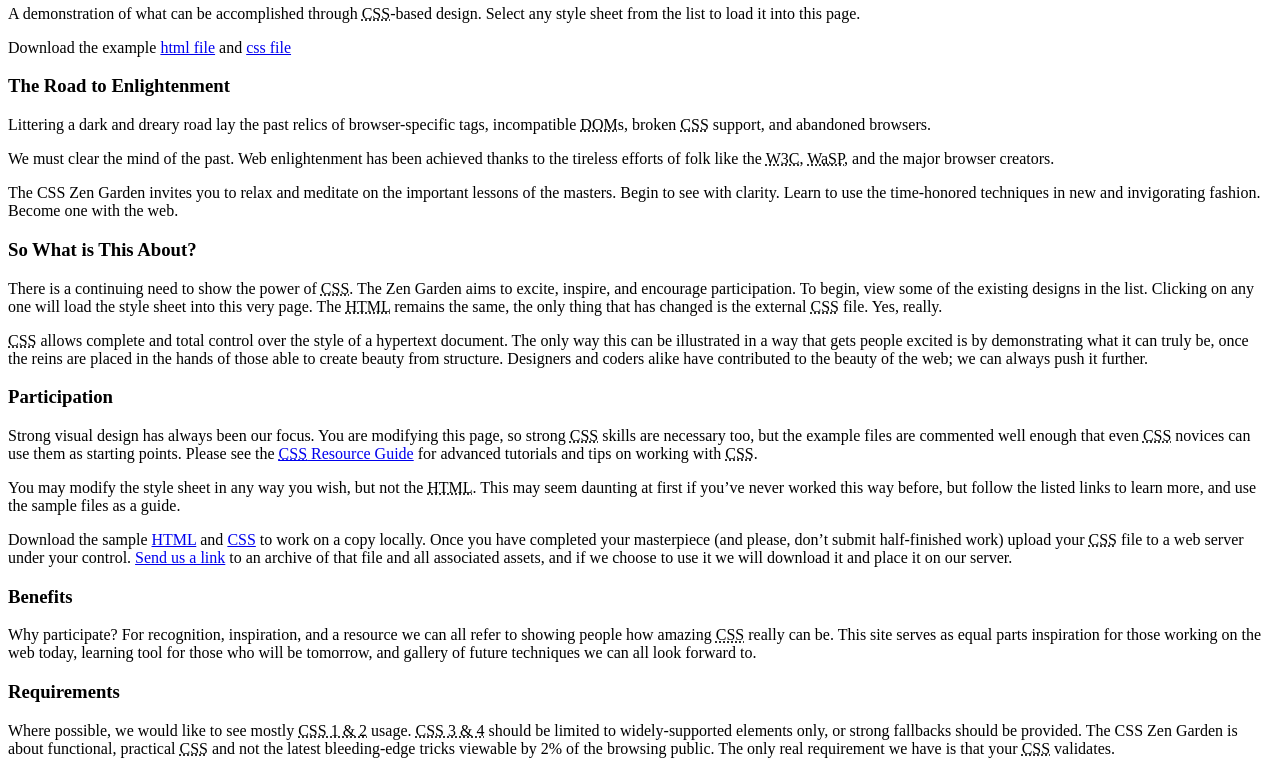
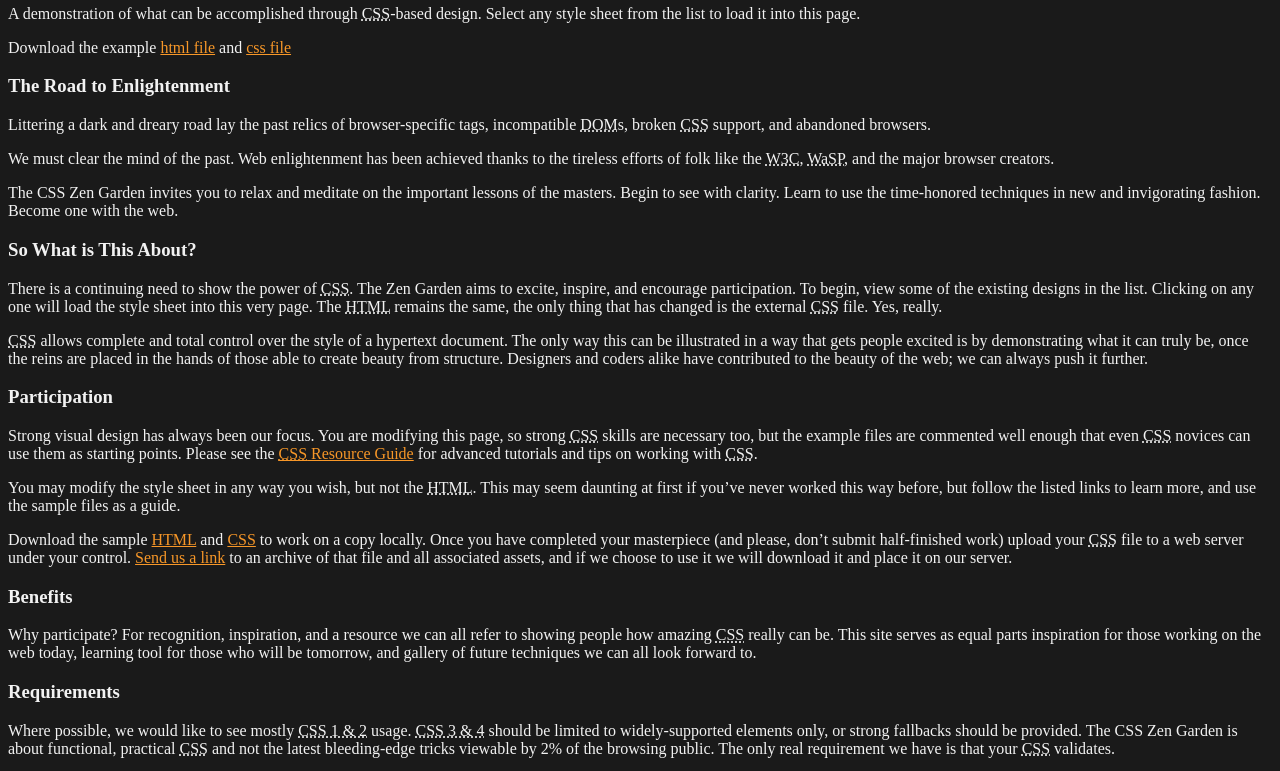
Before and after one commit to Maia-th/Projeto-Desenvolve, a plain HTML site: page desenvolve-introducao-web/CSS-Zen-Garden/index.html in a window 1280 px wide. Shown: the part 109-880 px from the top of the page. Drawn offline with Linux system fonts and the light colour scheme.

Commit message:
Exercícios - CSS Zen Garden

```diff
--- a/desenvolve-introducao-web/CSS-Zen-Garden/style.css
+++ b/desenvolve-introducao-web/CSS-Zen-Garden/style.css
@@ -4,6 +4,15 @@ Paleta De Cores
 
 Fundo: #1A1A1A
 Fontes: #F2F2F2
-Destaqe: #F79728
+Destaque: #F79728
 
 */
+
+body {
+    background-color: #1a1a1a;
+    color: #f2f2f2;
+}
+
+body a {
+    color: #f79728;
+}
```
